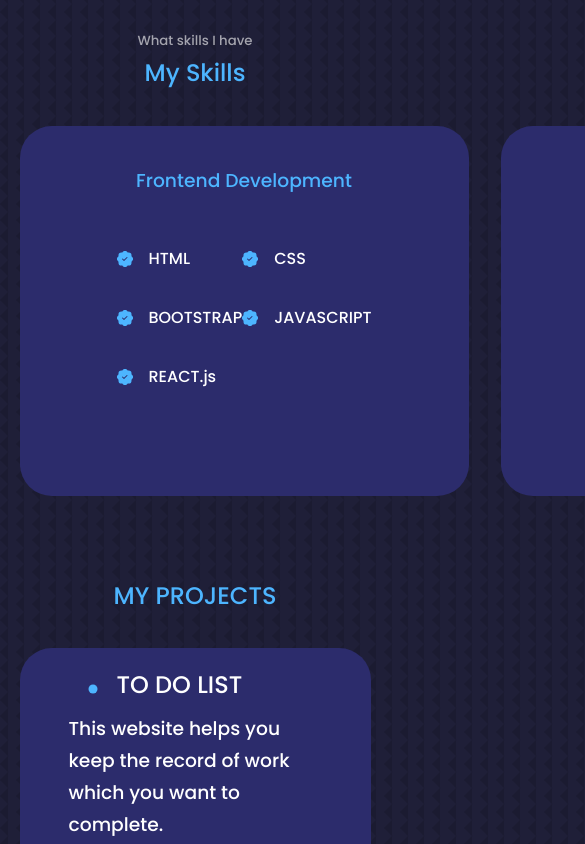
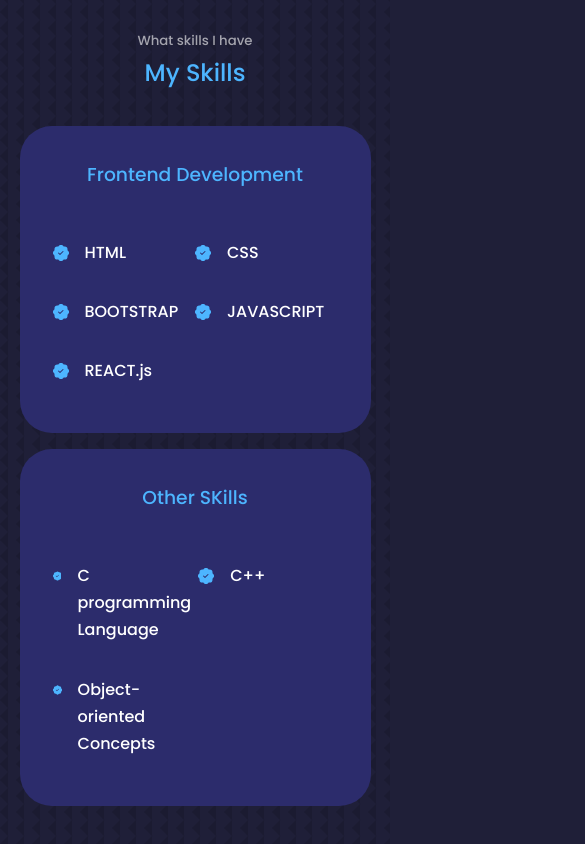
Before and after one commit to Palak1504/Portfolio-Website, a React (Create React App) app: page / in a window 390 px wide. Shown: the part 1820-2664 px from the top of the page, 585 px wide, since content can reach past the window. Built offline with nearby package versions, Linux system fonts and the light colour scheme.

Commit message:
second commit

```diff
--- a/src/components/Header/Header.css
+++ b/src/components/Header/Header.css
@@ -64,6 +64,7 @@
 @media screen  and (max-width:600px){
     header{
         height: 100vh;
+        width:100%;
     }
     .header__socials,
     .scroll__down{
--- a/src/components/Skills/Skills.css
+++ b/src/components/Skills/Skills.css
@@ -51,11 +51,13 @@
  }
  /* ***********MEDIA QUERIES(Small Devices)************ */
  @media screen  and (max-width:600px){
-    .skills__container{
+       .skills_container{
         gap: 1rem;
-    }
-    .skills__container>div{
+        display: flex;
+        flex-direction: column;
+       }
+       .skills_container>div{
         width: 100%;
-        padding: 2rem 1rem;
-    }
+        padding:2rem 1rem;
+       }
  }
--- a/src/index.css
+++ b/src/index.css
@@ -18,7 +18,7 @@
 
     --container-width-lg:75%;
     --container-width-md: 86%;
-    --container-width-sm: 90%;
+    --container-width-sm:90%;
     --transition:all 400ms ease;
 }
 html{
```
Also changed, not shown: src/components/Nav/Nav.css (line endings or trailing spaces), 10 other files (tests, documents, lock files or other folders).
